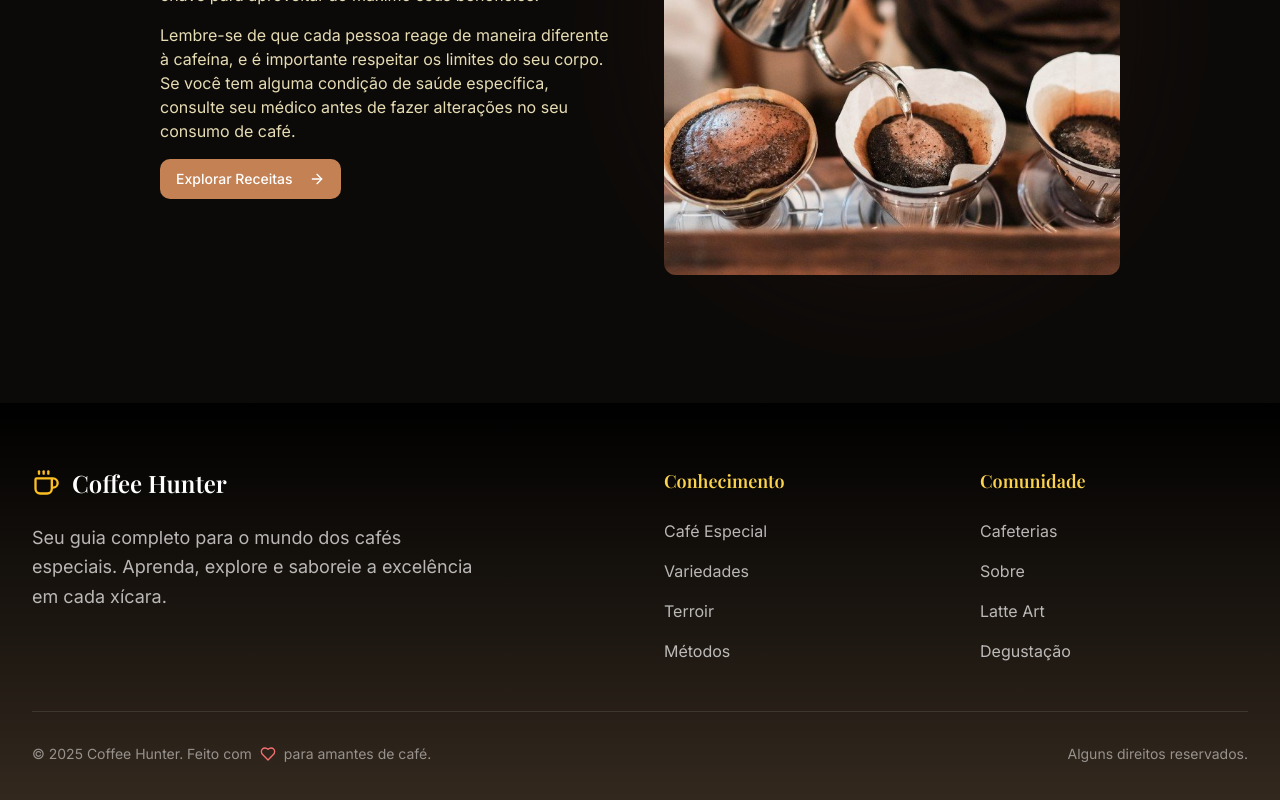
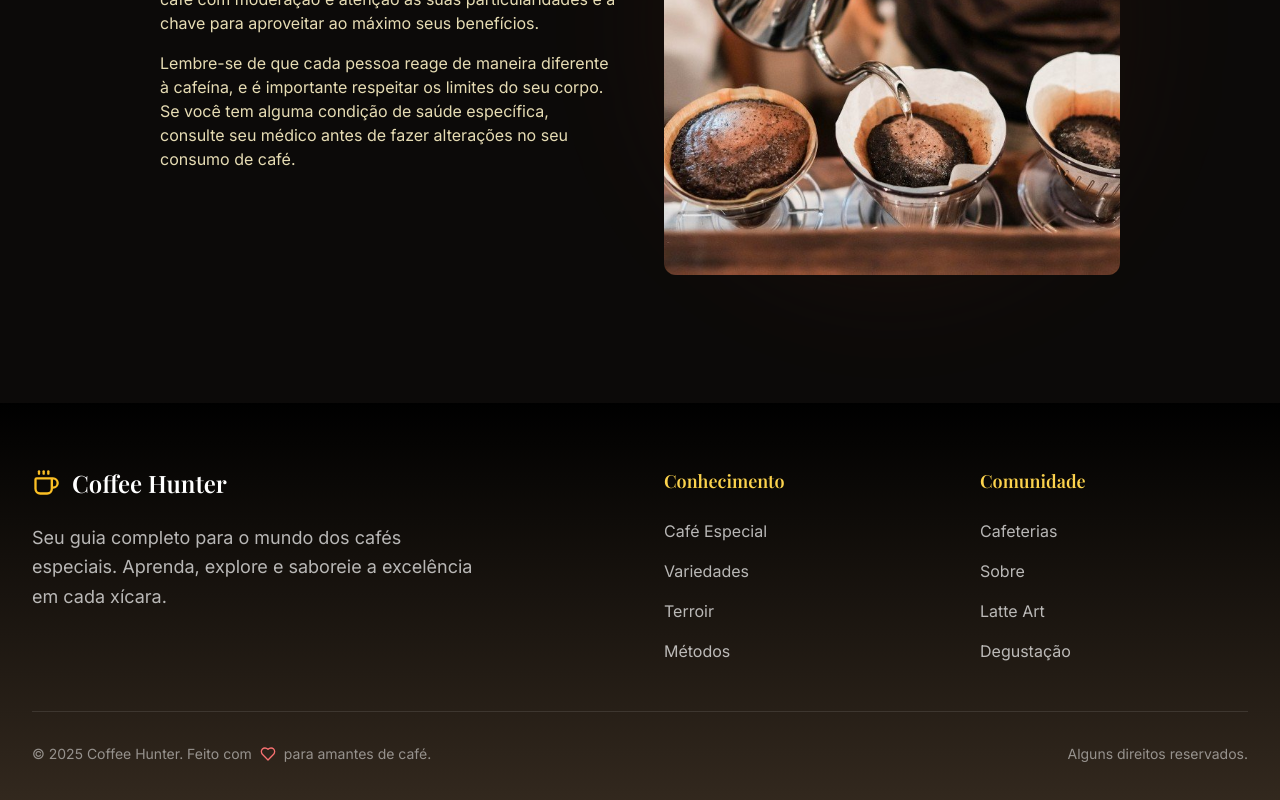
Before and after one commit to luizmellodev/coffee-hunter.web, a Next.js app: page /cafe-e-saude in a window 1280 px wide. Shown: the part 6531-7331 px from the top of the page. Built offline with nearby package versions, Linux system fonts and the light colour scheme; a web font is replaced by a local one.

Commit message:
remove receitas

```diff
--- a/app/cafe-e-saude/page.tsx
+++ b/app/cafe-e-saude/page.tsx
@@ -527,14 +527,6 @@ export default function CafeESaude() {
                     do seu corpo. Se você tem alguma condição de saúde específica, consulte seu médico antes de fazer
                     alterações no seu consumo de café.
                   </p>
-                  <div className="mt-8">
-                    <Link href="/receitas">
-                      <Button className="bg-[#C38154] hover:bg-[#884A39] text-white">
-                        Explorar Receitas
-                        <ArrowRight className="ml-2 h-4 w-4" />
-                      </Button>
-                    </Link>
-                  </div>
                 </div>
               </div>
               <div className="relative">
```
